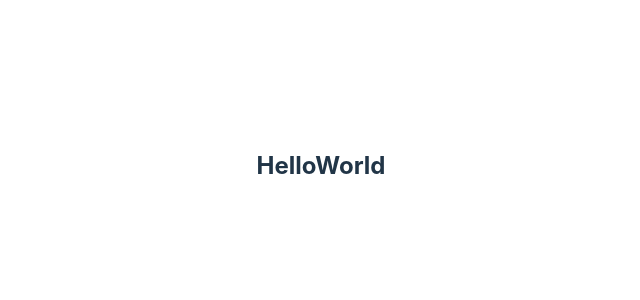
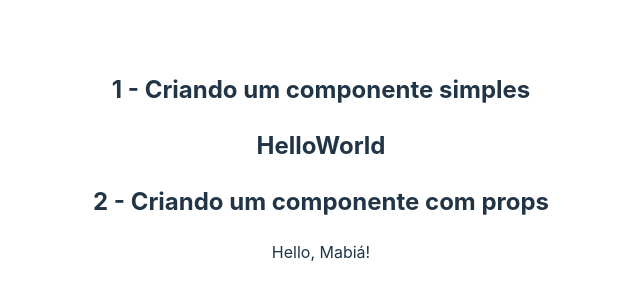
Before and after one commit to mabiamabia/Desafios-react, a React (Vite) app in the folder COMPONENTES_E_PROPS/: page / in a window 1280 px wide. Shown: the part 234-534 px from the top of the page, without its empty margins (319-959 px from the left). Built offline with nearby package versions, Linux system fonts and the light colour scheme.

Commit message:
feat: adiciona componente com props

```diff
--- a/COMPONENTES_E_PROPS/src/App.jsx
+++ b/COMPONENTES_E_PROPS/src/App.jsx
@@ -1,15 +1,20 @@
 import HelloWorld from './components/HelloWorld'
+import HelloName from './components/Name'
 import './App.css'
 
 function App() {
 
 
   return (
-    <>
-      <h2>HelloWorld</h2>
+      <>
+      <h2>1 - Criando um componente simples</h2>
+      <HelloWorld/>
 
-    </>
+      <h2>2 - Criando um componente com props</h2>
+      <HelloName name={"Mabiá"}/>
+      </>
   )
+
 }
 
 export default App
--- a/COMPONENTES_E_PROPS/src/components/HelloWorld.jsx
+++ b/COMPONENTES_E_PROPS/src/components/HelloWorld.jsx
@@ -1,12 +1,12 @@
 
 function HelloWorld() {
 
+  return (
+    <>
+      <h2>HelloWorld</h2>
 
-    return (
-        <p>
-            Hello, World!
-        </p>
-    )
+    </>
+  )
 }
 
 export default HelloWorld;
--- /dev/null
+++ b/COMPONENTES_E_PROPS/src/components/Name.jsx
@@ -0,0 +1,9 @@
+
+// eslint-disable-next-line react/prop-types
+const HelloName = ({ name }) => {
+  return (
+    <p>Hello, {name}!</p>
+  );
+};
+
+export default HelloName;
```
